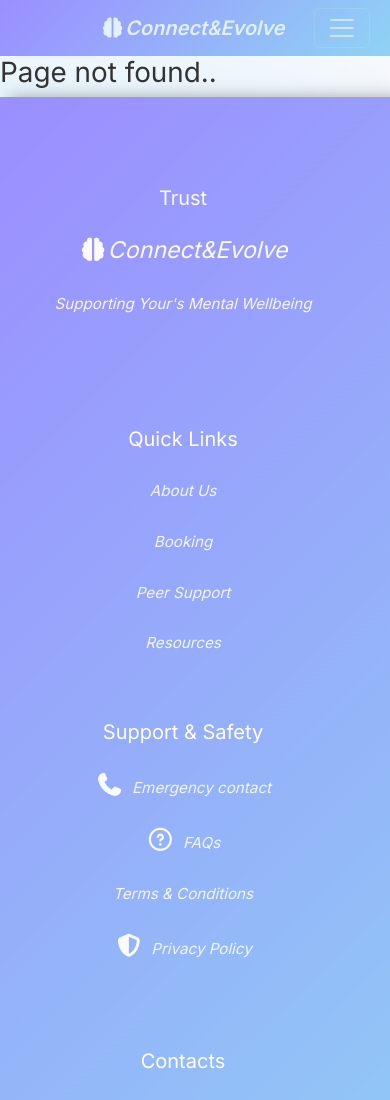
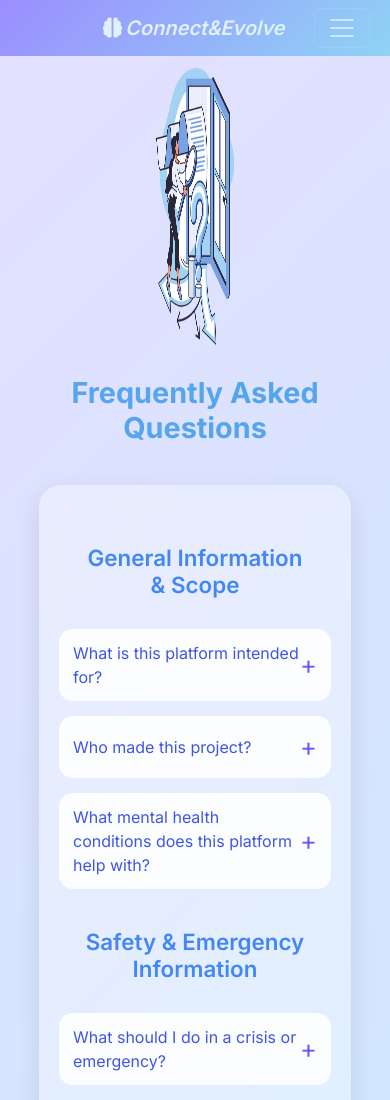
Before and after one commit to ali-0507/Digital_Mental_Health_platform, a React (Vite) app in the folder frontend/: page /faq in a window 390 px wide. Shown: the top 1100 px of the page. Built offline with nearby package versions, Linux system fonts and the light colour scheme; no server answers.

Commit message:
fixed booking time

```diff
--- a/frontend/src/App.css
+++ b/frontend/src/App.css
@@ -219,8 +219,8 @@
 /* tiles styling */
 .tile-card { border-radius: 12px; box-shadow: 0 8px 10px rgba(16, 33, 214, 0.2); }
 .tile-icon { font-size: 28px; color: #4e73df; background: rgba(78,115,223,0.08); width: 48px; height: 48px; display:flex; align-items:center; justify-content:center; border-radius: 10px; }
-.tile-title { font-size: 18px; color: #243447; }
-.tile-value { color: #111827;}
+.tile-title { font-size: 20px; color: #243447; }
+.tile-value { color: #111827; font-size: 20px;}
 
 /* chart card extra polish */
 .chart-card { border-radius: 12px; box-shadow: 0 8px 10px rgba(47, 4, 203, 0.2) !important; }
@@ -245,7 +245,7 @@
   width: 55px;
   height: 55px;
   border-radius: 50%;
-  background: #4e73df;
+  background: #373738;
   color: #fff;
   font-size: 24px;
   font-weight: bold;
@@ -294,3 +294,17 @@
   transition: box-shadow 0.6s ease-in ,transform 0.7s ease;
    transform: translateY(-6px);
 }
+.sidebar-footer ul{
+  margin-top:1.3rem;
+  color:darkgrey;
+  list-style:none;
+  padding-left:1.4rem;
+  font-size:18px;
+}
+.sidebar-footer ul li{
+  margin-top:1.3rem;
+}
+.sidebar-footer ul li:hover{
+  text-decoration: underline;
+  color:rgb(103, 59, 173);
+}
--- a/frontend/src/App.jsx
+++ b/frontend/src/App.jsx
@@ -22,7 +22,7 @@
 import Dashboard from "./landing_page/pages/User.Dashboard.jsx";
 import AdminLogin from "./landing_page/admin/pages/AdminLogin.jsx";
 import AboutUs from "./landing_page/pages/AboutUs.jsx";
-
+import FAQ from "./landing_page/pages/FAQ.jsx";
 
 function App() {
   const location = useLocation();
@@ -106,6 +106,7 @@
           />
 
         <Route path="/about-us" element={<AboutUs />} />
+        <Route path="/faq" element={<FAQ />} />
 
 
         {/* Not Found */}
--- a/frontend/src/landing_page/Footer.jsx
+++ b/frontend/src/landing_page/Footer.jsx
@@ -38,7 +38,7 @@
             <ul className="list-unstyled d-flex flex-md-column gap-3 mt-4 footer-links align-items-start">
               <p className="fs-5 mb-1 footer-head">Support & Safety</p>
               <li className="fs-6 text-center"><a href="/"><i class="fa-solid fa-phone fs-6 me-2"></i>Emergency contact </a></li>
-              <li className="fs-6 text-center"><a href="/"><i class="fa-regular fa-circle-question fs-5 me-1"></i> FAQs </a></li>
+              <li className="fs-6 text-center"><a href="/faq"><i class="fa-regular fa-circle-question fs-5 me-1"></i> FAQs </a></li>
               <li className="fs-6 text-center"><a href="/"> Terms & Conditions</a> </li>
               <li className="fs-6 text-center"> <a href="/"><i class="fa-solid fa-shield-halved fs-5 me-2"></i>Privacy Policy</a> </li>
             </ul>
--- a/frontend/src/landing_page/components/GuideCard.jsx
+++ b/frontend/src/landing_page/components/GuideCard.jsx
@@ -60,7 +60,6 @@
   return (
     <div className="guide-card">
       <div className="guide-card-body">
-       <span><i className="fa-solid fa-seedling fs-5 pb-2"></i></span>
        <h5 className="guide-title">{title}</h5>
         {description && <p className="guide-desc">{description}</p>}
 
@@ -85,7 +84,7 @@
         </a>
 
         {/* protected actions */}
-        <div className="guide-actions-protected">
+        {/* <div className="guide-actions-protected">
           <button
             type="button"
             className={`btn guide-outline ${isBookmarked ? "active" : ""}`}
@@ -103,7 +102,7 @@
           >
             <i className="bi bi-send"></i>
           </button>
-        </div>
+        </div> */}
       </div>
     </div>
   );
--- /dev/null
+++ b/frontend/src/landing_page/pages/FAQ.css
@@ -0,0 +1,115 @@
+.faq-page {
+  padding: 20px 10%;
+  padding-top:0px !important;
+  min-height: 100vh;
+  background: linear-gradient(135deg, #e3e0ff 0%, #c7eafc 100%);
+  color: #0d1b2a;
+  animation: fadeIn 0.3s ease;
+}
+
+.faq-title {
+  text-align: center;
+  font-size: 2.4rem;
+  color: rgba(52, 149, 233, 0.803);
+  margin-bottom: 40px;
+  font-weight: 700;
+}
+
+.faq-container {
+  max-width: 2000px;
+  margin: auto;
+  background: rgba(255, 255, 255, 0.35);
+  backdrop-filter: blur(12px);
+  border-radius: 22px;
+  padding: 25px 35px;
+  box-shadow: 0px 8px 25px rgba(0,0,0,0.1);
+}
+.faq-header{
+    text-align: center;
+    margin-bottom: 20px;
+}
+
+.faq-illustration {
+  padding:0 !important;
+  height:300px;
+  width:30%;
+  margin:0 !important;
+
+}
+
+.faq-category {
+  margin: 20px 0 10px;
+  padding:20px;
+  text-align: center;
+  font-size: 1.4rem;
+  color: #3b82f5f4;
+  font-weight: 600;
+}
+
+/* FAQ Item */
+.faq-item {
+  margin-bottom: 15px;
+}
+
+.faq-question {
+  width: 100%;
+  background: #ffffffd9;
+  border: none;
+  padding: 15px 18px;
+  text-align: left;
+  border-radius: 14px;
+  font-size: 1.02rem;
+  font-weight: 500;
+  cursor: pointer;
+  color: #3f55e4;
+  display: flex;
+  justify-content: space-between;
+  align-items: center;
+  /* transition: background 0.2s; */
+}
+
+.faq-question:hover {
+  background: #f7f6fb;
+}
+
+.faq-icon {
+  font-size: 1.6rem;
+  color: #6b5cff;
+}
+
+.faq-answer {
+  max-height: 0;
+  overflow: hidden;
+  padding: 0 15px;
+  font-size: 1rem;
+  color: #2b3440;
+  line-height: 1.9;
+  transition: max-height 0.7s ease-out , padding 0.3s ease;
+}
+
+.faq-answer.open {
+  max-height: 200px;
+  padding-top: 10px;
+}
+
+/* Animation */
+@keyframes fadeIn {
+  from { opacity: 0; transform: translateY(20px); }
+  to { opacity: 1; transform: translateY(0); }
+}
+
+/* MOBILE RESPONSIVE */
+@media (max-width: 576px) {
+  .faq-container {
+    padding: 20px;
+  }
+
+  .faq-title {
+    font-size: 1.8rem;
+  }
+
+  .faq-question {
+    font-size: 1rem;
+    padding: 12px 14px;
+  }
+}
--- /dev/null
+++ b/frontend/src/landing_page/pages/FAQ.jsx
@@ -0,0 +1,116 @@
+import React, { useState } from "react";
+import "./FAQ.css";
+import faqCharacter from "../../../public/assests/faq.webp";
+
+function FAQ() {
+  const faqData = [
+    {
+      category: "General Information & Scope",
+      questions: [
+        {
+          q: "What is this platform intended for?",
+          a: "This platform is an academic/personal project designed for educational and informational purposes related to mental wellness and personal growth. It is not a licensed medical service or a substitute for professional mental health care."
+        },
+        {
+          q: "Who made this project?",
+          a: "This project was developed by [Ali Raza, Akshada Shesh, Vidya Agrawal] as part of an academic or portfolio project. We are technology enthusiasts, not licensed mental health professionals."
+        },
+        {
+          q: "What mental health conditions does this platform help with?",
+          a: "The platform provides general tools for managing everyday stress, fostering positive thinking, and building emotional resilience. It is NOT meant to diagnose or treat clinical mental health disorders."
+        }
+      ]
+    },
+
+    {
+      category: "Safety & Emergency Information",
+      questions: [
+        {
+          q: "What should I do in a crisis or emergency?",
+          a: "This platform is NOT for emergencies. If you are in distress, experiencing suicidal thoughts, or in immediate danger, please contact your local emergency services or a crisis helpline immediately."
+        },
+        {
+          q: "Can I use this instead of seeing a therapist or doctor?",
+          a: "No. This tool is supplemental and does not replace professional care. Please consult a licensed mental health professional for any mental-health-related concerns."
+        }
+      ]
+    },
+
+    {
+      category: "Data & Privacy",
+      questions: [
+        {
+          q: "Is my data private and secure?",
+          a: "We take privacy seriously and use standard security measures like encryption. However, as this is an academic project, it may not meet HIPAA or commercial-grade compliance standards."
+        },
+        {
+          q: "Will my data be used for academic research or shared with third parties?",
+          a: "We do not sell or share your personal data. Any data used for academic demonstration is anonymized and aggregated."
+        },
+        {
+          q: "Can I delete my account and data?",
+          a: "Yes. You can delete your account anytime, and all associated data will be permanently removed."
+        }
+      ]
+    },
+
+    {
+      category: "Technical & Usage",
+      questions: [
+        {
+          q: "What are the technical requirements to use this platform?",
+          a: "The platform works best on modern browsers with a stable internet connection. (Chrome, Edge, Firefox recommended)."
+        },
+        {
+          q: "The app isn't working / I found a bug.",
+          a: "As this is a personal project, support is limited. You may report bugs via the contact page, but immediate fixes cannot be guaranteed."
+        },
+        {
+          q: "How much does it cost to use?",
+          a: "This project is completely free for personal and academic use."
+        }
+      ]
+    }
+  ];
+
+  const [openIndex, setOpenIndex] = useState(null);
+
+  const toggleFAQ = (i) => {
+    setOpenIndex(openIndex === i ? null : i);
+  };
+
+  return (
+    <div className="faq-page">
+      <div className="faq-header">
+        <img src={faqCharacter} alt="FAQ Character" className="faq-illustration" />
+      </div>
+      <h1 className="faq-title">Frequently Asked Questions</h1>
+
+      <div className="faq-container">
+        {faqData.map((group, groupIndex) => (
+          <div key={groupIndex} className="faq-group">
+            <h2 className="faq-category">{group.category}</h2>
+
+            {group.questions.map((item, i) => {
+              const idx = `${groupIndex}-${i}`;
+              return (
+                <div key={idx} className="faq-item">
+                  <button className="faq-question" onClick={() => toggleFAQ(idx)}>
+                    {item.q}
+                    <span className="faq-icon">{openIndex === idx ? "−" : "+"}</span>
+                  </button>
+
+                  <div className={`faq-answer ${openIndex === idx ? "open" : ""}`}>
+                    <p>{item.a}</p>
+                  </div>
+                </div>
+              );
+            })}
+          </div>
+        ))}
+      </div>
+    </div>
+  );
+}
+
+export default FAQ;
--- a/frontend/src/landing_page/pages/GuideCard.css
+++ b/frontend/src/landing_page/pages/GuideCard.css
@@ -1,7 +1,8 @@
 .guide-heading{
     font-size:2.5rem;
     font-weight: 600;
-    color:#173753;
+    text-align: center;
+    color:#965fd8;
     font-family: Inter, sans-serif;
 }
 .guide-card{
@@ -10,15 +11,14 @@
     justify-content: space-around;
     padding:2rem;
     margin:3rem;
-
     width:100%;
     background-color: #ffffff;
     border-radius:2rem;
     box-shadow: 5px 5px 15px rgba(0,0,0,0.1);
 }
 .guide-title{
-    color:#173753;
-    /* padding:0.5rem; */
+    color:#965fd8;
+    padding:0.5rem;
     font-weight:600;
     font-size:1.3rem;
 }
@@ -26,17 +26,18 @@
     font-style: italic;
     padding:0.5rem;
     padding-bottom:0;
-    margin-left:0.6rem;
+    margin-left:0.2rem;
 }
 .guide-meta{
     margin-left:1rem;
-    line-height: 1.8rem;
+    line-height: 2rem;
     font-weight: bold;
+    color:#0e6eb2;
 }
 .guide-card-actions{
     display:flex;
     flex-direction: row;
-    gap:1rem;
+    margin-left:1rem;
 }
 .guide-actions-protected{
     display:flex;
@@ -44,16 +45,17 @@
     padding-left:1rem;
 }
 .guide-open{
-    background-color:lightblue !important;
+    background-color:rgb(121, 129, 222) !important;
+    color:white;
     font-weight:600;
 }
 .guide-open:hover{
-    background-color:#1a4464 !important;
+    background-color:#4626b9 !important;
     color:whitesmoke;
     font-weight:600;
 }
 .guide-outline:hover{
-    background: #173753;
+    background: #39174d;
     color:white;
 }
 .guide-outline.active{
--- a/frontend/src/landing_page/pages/ResourceGuide.jsx
+++ b/frontend/src/landing_page/pages/ResourceGuide.jsx
@@ -5,7 +5,7 @@
 export default function ResourceGuide(){
     const guideResources =[{
         id:"guide-1",
-        title:"Stress Management",
+        title:"Guide to manage stress",
         type:"pdf",
         link:"assests/guides/Stress_Management.pdf",
         description:
@@ -33,7 +33,7 @@
 
     return(
         <div className="container py-5 px-5 mx-5">
-            <h2 className="mb-3 text-center guide-heading">Stress Management</h2>
+            <h2 className="mb-3 guide-heading">Stress Management</h2>
             <p className="text-center text-muted mb-4 mt-2">
                 Explore our curated resources to help you manage stress effectively and improve your emotional well-being.
             </p>
--- a/frontend/src/landing_page/pages/Screening.css
+++ b/frontend/src/landing_page/pages/Screening.css
@@ -168,36 +168,33 @@
 .scr-shadow     { box-shadow: var(--scr-shadow); }
 
 
-/* Subtle helper text + plain links used in protected section */
 .screening-note { color: var(--scr-muted); }
 .link-plain { color: var( --scr-head)!important; text-decoration: none;font-size:medium; }
 .link-plain:hover { text-decoration: underline; color: var(--scr-accent-600) !important;}
 
-/* Disabled look for the history button when logged out */
+
 .btn.disabled, .btn:disabled {
   opacity: .6;
   pointer-events: none;
 }
 .screening-history{
   text-align:justify;
-  border-radius:8% !important;
   border:none;
+  border-radius:50px !important;
   font-size:medium;
   box-shadow: 0 0 0 .25rem rgba(9,189,183,.15);
   margin-bottom:2rem;
 }
 .start-info{
   display:flex;
-  justify-content:space-evenly;
+  justify-content:space-around;
   text-align: center;
   align-items:center;
-  padding-top:0.5rem;
-  margin-top:0.6rem;
-  background-color: #eef8ff;
-  border-radius:30px;
+  padding:0.1rem;
+  margin-top:0.2rem;
 }
 .delete-btn{
-  background-color: #eef8ff !important;
+  background-color: #ffffff !important;
   margin:10px;
   text-align: center;
   padding:2px;
@@ -212,14 +209,10 @@
 
 
 #answer {
-  background: #f3e8ff; /* make it slightly transparent */
-  border-radius: 7%;
-  padding: 0.4rem;
+  background: #f3e8ff;
+  padding: 0.7rem;
+  border-radius:50px !important;
   font-weight: 600;
   color: #392553;
-  backdrop-filter: blur(8px);
-  backdrop-filter:brightness(90%);
-  -webkit-backdrop-filter: blur(8px);
-  border: 1px solid rgba(255, 255, 255, 0.3);
   box-shadow: 0 2px 10px rgba(0, 0, 0, 0.05);
 }
--- a/frontend/src/landing_page/pages/ScreeningHistory.jsx
+++ b/frontend/src/landing_page/pages/ScreeningHistory.jsx
@@ -63,17 +63,23 @@
 
   return (
     <div className="container mx-auto my-4" style={{maxWidth: "1000px", padding:"10px"}}>
-      <h3 style={{textAlign:"center",padding:"10px",fontFamily:"Intern,sans-serif",fontSize:"45px",color:"#173753"}}>Your Screening History</h3>
-      <p style={{color:"#6b7280",textAlign:"center",fontSize:"20px",fontStyle:"italic"}}>Take a look at your previous screening</p>
-        <div className="text-center mb-3">
+
+        <div className="text-center mb-3 d-flex justify-content-end">
           <button
             className="btn deleteBtn"
             onClick={handleDeleteHistory}
-            style={{ borderRadius: "10px", padding: "8px 16px" }}
+            style={{ borderRadius: "10px", padding: "8px 16px",
+              backgroundColor:"#d53939ff",color:"white" }}
           >
           Clear All History
           </button>
         </div>
+
+      <h3 style={{textAlign:"center",padding:"1px",fontFamily:"Intern,sans-serif",fontSize:"45px",color:"#965fd8"}}>
+        Your Screening History</h3><br></br>
+
+      <p style={{color:"#6b7280",textAlign:"center",fontSize:"20px",fontStyle:"italic"}}>
+        Take a look at your previous screening</p>
 
 
       {history.length === 0 ? (
--- a/frontend/src/landing_page/pages/User.Dashboard.jsx
+++ b/frontend/src/landing_page/pages/User.Dashboard.jsx
@@ -83,11 +83,15 @@
   dashboard?.metrics?.resourcesViewed ??         // optional fallback if you add metrics
   (Array.isArray(recent) ? recent.filter((r) => r.type === "resource").length : 0); // last resort
 
-  // small helpers
+
   const fmtDate = (iso) => {
     try {
       const d = new Date(iso);
-      return d.toLocaleString();
+      return d.toLocaleString("en-IN", {
+       year: "numeric",
+       month: "short",
+       day: "numeric",
+      });
     } catch {
       return iso || "—";
     }
@@ -123,7 +127,7 @@
       <i class="fa-solid fa-calendar-days" style={{color:"#1fc768ff"}}></i> Book Session&nbsp;&nbsp;
     </button>
     <button className="btn w-100 mb-3 side-btn" onClick={() => navigate("/resources")}>
-         &nbsp; &nbsp; &nbsp;<i class="fa-solid fa-book" style={{color:"#b54cf2ff"}}></i> Explore Resources
+     &nbsp;&nbsp;<i class="fa-solid fa-book" style={{color:"#b54cf2ff"}}></i> Explore Resources
     </button>
     <button className="btn w-100 mb-3 side-btn" onClick={() => navigate("/peer-support")}>
       <i class="fa-solid fa-handshake" style={{color:"#0be1d3dc"}}></i> Peer Support&nbsp;&nbsp;
@@ -136,9 +140,21 @@
 
 
 
-  <div className="sidebar-footer text-center p-3 small">
-    <button className="btn btn-sm btn-outline-secondary w-100 mt-2">⚙ Settings</button>
-    <button className="btn btn-sm btn-outline-secondary w-100 mt-2">❓ Help</button>
+  <div className="sidebar-footer">
+    <ul>
+      <li>
+        <i class="fa-solid fa-globe"></i> <a href="/about-us">About us</a>
+      </li>
+      <li>
+        <i class="fa-solid fa-clipboard-question"></i> <a href="/faq">FAQ</a>
+      </li>
+      <li>
+        <i class="fa-solid fa-user-shield"></i> <a href="/privacy-policy">Privacy Policy</a>
+      </li>
+      <li>
+        <i class="fa-solid fa-file-contract"></i> <a href="/terms-of-service">Terms and Conditions</a>
+      </li>
+    </ul>
   </div>
 </aside>
 
@@ -185,10 +201,10 @@
 
           {/* Tiles row */}
           <div className="row g-3 mb-4">
-            <Tile title="AI Chats (7d)" value={tiles.chatsThisWeek ?? 0} subtitle="Conversations this week" icon="bi-chat-dots" />
-            <Tile title="Last Screening" value={tiles.lastScreeningScore ?? "—"} subtitle="Latest screening score" icon="bi-clipboard-check" />
-            <Tile title="Next Session" value={tiles.nextSession ? fmtDate(tiles.nextSession) : "None"} subtitle="Upcoming booking" icon="bi-calendar-event" />
-            <Tile title="Peer Support (7d)" value={tiles.peerSupportThisWeek ?? tiles.peerSupportThisWeek ?? 0} subtitle="Peer support activity" icon="bi-people" />
+            <Tile title="AI Chats" subtitle="Conversations this week" value={tiles.chatsThisWeek ?? 0} icon="bi-chat-dots" />
+            <Tile title="Last Screening" subtitle="Latest screening score"value={tiles.lastScreeningScore ?? "—"}  icon="bi-clipboard-check" />
+            <Tile title="Next Session" subtitle="Upcoming booking"  value={tiles.nextSession ? fmtDate(tiles.nextSession) : "None"} icon="bi-calendar-event" />
+            <Tile title="Peer Support" value={tiles.peerSupportThisWeek ?? tiles.peerSupportThisWeek ?? 0} subtitle="Peer support activity" icon="bi-people" />
           </div>
 
           {/* Charts row */}
@@ -304,8 +320,8 @@
                   <h6 className="card-title mb-3">Need help?</h6>
                   <p className="small text-muted">If you're feeling overwhelmed, reach out to a counselor or one of our peer groups.</p>
                   <div className="d-grid gap-2">
-                    <button className="btn btn-outline-mental" onClick={() => navigate("/peer-support")}>Go to Peer Support</button>
-                    <button className="btn btn-outline-mental" onClick={() => navigate("/resources")}>View Resources</button>
+                    <p style={{color:"#ce4343ff"}}>Call on toll-free number of Tele manas 14416 or
+                      <br></br>1800-89-14416</p>
                   </div>
                 </div>
               </div>
```
Also changed, not shown: frontend/public/assests/faq.webp (added).
